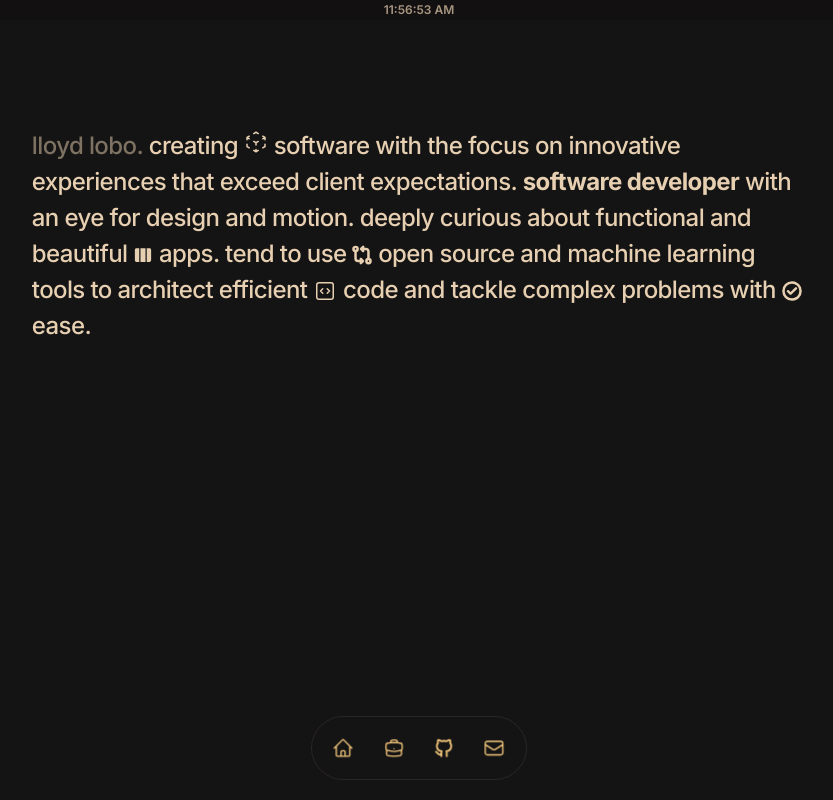
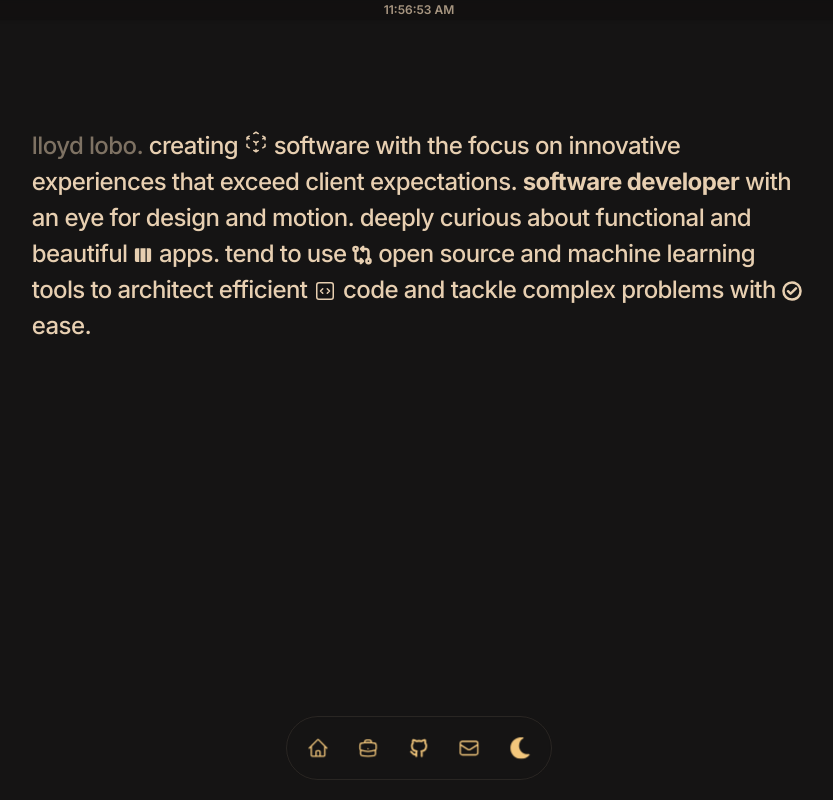
Before and after one commit to lloydlobo/lloydlobo.com, a Next.js app: page / in a window 1280 px wide. Shown: the whole page, without its empty margins (221-1054 px from the left). Built offline with nearby package versions, Linux system fonts and the light colour scheme.

Commit message:
feat: add theme switcher icon

```diff
--- a/components/Layout.tsx
+++ b/components/Layout.tsx
@@ -3,6 +3,8 @@ import Link from "next/link";
 import Head from "next/head";
 import { NavbarDark } from "@/components/layout/NavbarDark";
 import { ClockNav, DockNav } from "@/pages";
+import { DockNavigation } from "@/components/layout/Dock/DockNavigation";
+
 type Props = {
   children?: ReactNode;
   title?: string;
@@ -20,7 +22,7 @@ const Layout = ({ children, title = "This is the default title" }: Props) => (
     </Head>
     <header className="">
       <ClockNav />
-      <DockNav />
+      <DockNavigation />
     </header>
 
     {children}
--- /dev/null
+++ b/components/layout/Dock/DockNavigation.tsx
@@ -0,0 +1,163 @@
+import { useDarkMode } from "@/hooks/useDarkMode";
+import Link from "next/link";
+import React, { ReactNode, useEffect, useRef, useState } from "react";
+import {
+  FaSearch,
+  FaHashtag,
+  FaRegBell,
+  FaUserCircle,
+  FaMoon,
+  FaSun,
+} from 'react-icons/fa';
+
+export function DockNavigation() {
+  return (
+    <DockNav />
+  )
+}
+
+function DockNav() {
+  return (
+    <div className="z-50 fixed bottom-5 left-0 right-0 gird  mx-auto">
+      <div className="border border-opacity-10 rounded-full border-secondary/10 w-fit mx-auto bg-opacity-40 backdrop-blur-[1.5px]">
+        <nav className="dock grid grid-flow-col justify-between p-2 overflow-x-scroll overflow-y-hidden gap-1 rounded-full  place-items-center">
+          <HomeIcon />
+          <WorkIcon />
+          <GithubIcon />
+          <MailIcon />
+          <ThemeIcon />
+        </nav>
+      </div>
+    </div>
+  );
+}
+
+const ThemeIcon = () => {
+  const [darkTheme, setDarkTheme] = useDarkMode();
+  const handleMode = () => setDarkTheme!(!darkTheme);
+  return (
+    <>
+      <span onClick={handleMode}>
+        {
+          darkTheme ?
+            (
+              <FaSun size='24' />
+            ) : (
+              <FaMoon size='24' />
+            )}
+      </span>
+
+    </>
+  )
+}
+
+
+const HomeIcon = () => {
+  return (
+    <Link
+      href="/"
+      className="font-semibold underline decoration-accent underline-offset-8 hover:text-accent"
+      data-te-toggle="tooltip"
+      data-te-placement="top"
+      data-te-ripple-init
+      data-te-ripple-color="light"
+      title="Home"
+    >
+      <svg
+        xmlns="http://www.w3.org/2000/svg"
+        fill="none"
+        viewBox="0 0 24 24"
+        strokeWidth={1.5}
+        stroke="currentColor"
+        className="w-6 h-6"
+      >
+        <path
+          strokeLinecap="round"
+          strokeLinejoin="round"
+          d="M2.25 12l8.954-8.955c.44-.439 1.152-.439 1.591 0L21.75 12M4.5 9.75v10.125c0 .621.504 1.125 1.125 1.125H9.75v-4.875c0-.621.504-1.125 1.125-1.125h2.25c.621 0 1.125.504 1.125 1.125V21h4.125c.621 0 1.125-.504 1.125-1.125V9.75M8.25 21h8.25"
+        />
+      </svg>
+    </Link>
+  );
+}
+const WorkIcon = () => {
+  return (
+    <Link
+      href="/work"
+      className="flex items-center font-semibold underline decoration-accent underline-offset-8 hover:text-accent"
+      data-te-toggle="tooltip"
+      data-te-placement="top"
+      data-te-ripple-init
+      data-te-ripple-color="light"
+      title="Work"
+    >
+      <svg
+        xmlns="http://www.w3.org/2000/svg"
+        fill="none"
+        viewBox="0 0 24 24"
+        strokeWidth={1.5}
+        stroke="currentColor"
+        className="w-6 h-6"
+      >
+        <path
+          strokeLinecap="round"
+          strokeLinejoin="round"
+          d="M20.25 14.15v4.25c0 1.094-.787 2.036-1.872 2.18-2.087.277-4.216.42-6.378.42s-4.291-.143-6.378-.42c-1.085-.144-1.872-1.086-1.872-2.18v-4.25m16.5 0a2.18 2.18 0 00.75-1.661V8.706c0-1.081-.768-2.015-1.837-2.175a48.114 48.114 0 00-3.413-.387m4.5 8.006c-.194.165-.42.295-.673.38A23.978 23.978 0 0112 15.75c-2.648 0-5.195-.429-7.577-1.22a2.016 2.016 0 01-.673-.38m0 0A2.18 2.18 0 013 12.489V8.706c0-1.081.768-2.015 1.837-2.175a48.111 48.111 0 013.413-.387m7.5 0V5.25A2.25 2.25 0 0013.5 3h-3a2.25 2.25 0 00-2.25 2.25v.894m7.5 0a48.667 48.667 0 00-7.5 0M12 12.75h.008v.008H12v-.008z"
+        />
+      </svg>
+    </Link>
+  );
+}
+const GithubIcon = () => {
+  return (
+    <a
+      href="https://github.com/lloydlobo/"
+      className="font-semibold underline decoration-accent underline-offset-8 hover:text-accent"
+      data-te-toggle="tooltip"
+      data-te-placement="top"
+      data-te-ripple-init
+      data-te-ripple-color="light"
+      title="Code"
+    >
+      <svg viewBox="0 0 24 24" className="h-6 w-6">
+        <path
+          fill="none"
+          stroke="currentColor"
+          strokeLinecap="round"
+          strokeLinejoin="round"
+          strokeWidth="2"
+          d="M9 19c-4.3 1.4-4.3-2.5-6-3m12 5v-3.5c0-1 .1-1.4-.5-2 2.8-.3 5.5-1.4 5.5-6a4.6 4.6 0 0 0-1.3-3.2 4.2 4.2 0 0 0-.1-3.2s-1.1-.3-3.5 1.3a12.3 12.3 0 0 0-6.2 0C6.5 2.8 5.4 3.1 5.4 3.1a4.2 4.2 0 0 0-.1 3.2A4.6 4.6 0 0 0 4 9.5c0 4.6 2.7 5.7 5.5 6-.6.6-.6 1.2-.5 2V21"
+        ></path>
+      </svg>
+    </a>
+  );
+}
+
+const MailIcon = () => {
+  return (
+    <a
+      href="mailto:hello@lloydlobo.com"
+      className="flex items-center font-semibold underline decoration-accent underline-offset-8 hover:text-accent"
+      data-te-toggle="tooltip"
+      data-te-placement="top"
+      data-te-ripple-init
+      data-te-ripple-color="light"
+      title="Email"
+    >
+      <svg
+        xmlns="http://www.w3.org/2000/svg"
+        fill="none"
+        viewBox="0 0 24 24"
+        strokeWidth={1.5}
+        stroke="currentColor"
+        className="w-6 h-6"
+      >
+        <path
+          strokeLinecap="round"
+          strokeLinejoin="round"
+          d="M21.75 6.75v10.5a2.25 2.25 0 01-2.25 2.25h-15a2.25 2.25 0 01-2.25-2.25V6.75m19.5 0A2.25 2.25 0 0019.5 4.5h-15a2.25 2.25 0 00-2.25 2.25m19.5 0v.243a2.25 2.25 0 01-1.07 1.916l-7.5 4.615a2.25 2.25 0 01-2.36 0L3.32 8.91a2.25 2.25 0 01-1.07-1.916V6.75"
+        />
+      </svg>
+    </a>
+  )
+}
--- /dev/null
+++ b/hooks/useDarkMode.tsx
@@ -0,0 +1,55 @@
+import { useEffect, useState } from "react";
+
+// https://tailwindcss.com/docs/dark-mode
+// https://github.com/fireship-io/tailwind-dashboard/blob/main/src/hooks/useDarkMode.jsx
+
+const useLocalStorage = (key, initialValue) => {
+  const [storedValue, setStoredValue] = useState(() => {
+    try {
+      const item = window.localStorage.getItem(key);
+      return item ? JSON.parse(item) : initialValue;
+    } catch (error) {
+      console.log(error);
+      return initialValue;
+    }
+  });
+
+  const setValue = (value) => {
+    try {
+      const valueToStore = value instanceof Function ? value(storedValue) : value;
+
+      setStoredValue(valueToStore);
+
+      window.localStorage.setItem(key, JSON.stringify(valueToStore));
+    } catch (error) {
+      console.log(error);
+    };
+
+  };
+  return [storedValue, setValue];
+};
+
+// const checkPreference = () => { if (localStorage.theme === 'dark' || (!('theme' in localStorage) && window.matchMedia('(prefers-color-scheme: dark)').matches)) { return true; } return false; }
+
+const checkWindow = (action) => {
+  return typeof window !== undefined ? action : null;
+};
+
+export const useDarkMode = () => {
+  const [enabled, setEnabled] = useLocalStorage('dark-theme', false);
+  console.log({ enabled });
+
+  const isEnabled = typeof enabled === 'undefined' && enabled;
+  console.log({ isEnabled });
+
+
+  useEffect(() => {
+    const className = "dark";
+    const bodyClass = window.document.body.classList;
+    // let isPref = checkWindow(localStorage.theme === 'dark' || (!('theme' in localStorage) && window.matchMedia('(prefers-color-scheme: dark)').matches));
+    // isPref ? bodyClass.add(className) : bodyClass.remove(className);
+    isEnabled ? bodyClass.add(className) : bodyClass.remove(className);
+    return () => { }
+  }, [enabled, isEnabled])
+  return [enabled, setEnabled];
+}
--- a/tailwind.config.js
+++ b/tailwind.config.js
@@ -1,11 +1,13 @@
 /** @type {import('tailwindcss').Config} */
 const colors = require("tailwindcss/colors");
+
 module.exports = {
   content: [
     "./app/**/*.{js,ts,jsx,tsx}",
     "./pages/**/*.{js,ts,jsx,tsx}",
     "./components/**/*.{js,ts,jsx,tsx}",
   ],
+  darkMode: "class", // class, 'media' or boolean.
   theme: {
     fontFamily: {
       sans: ['"Inter"', "sans-serif"],
```
